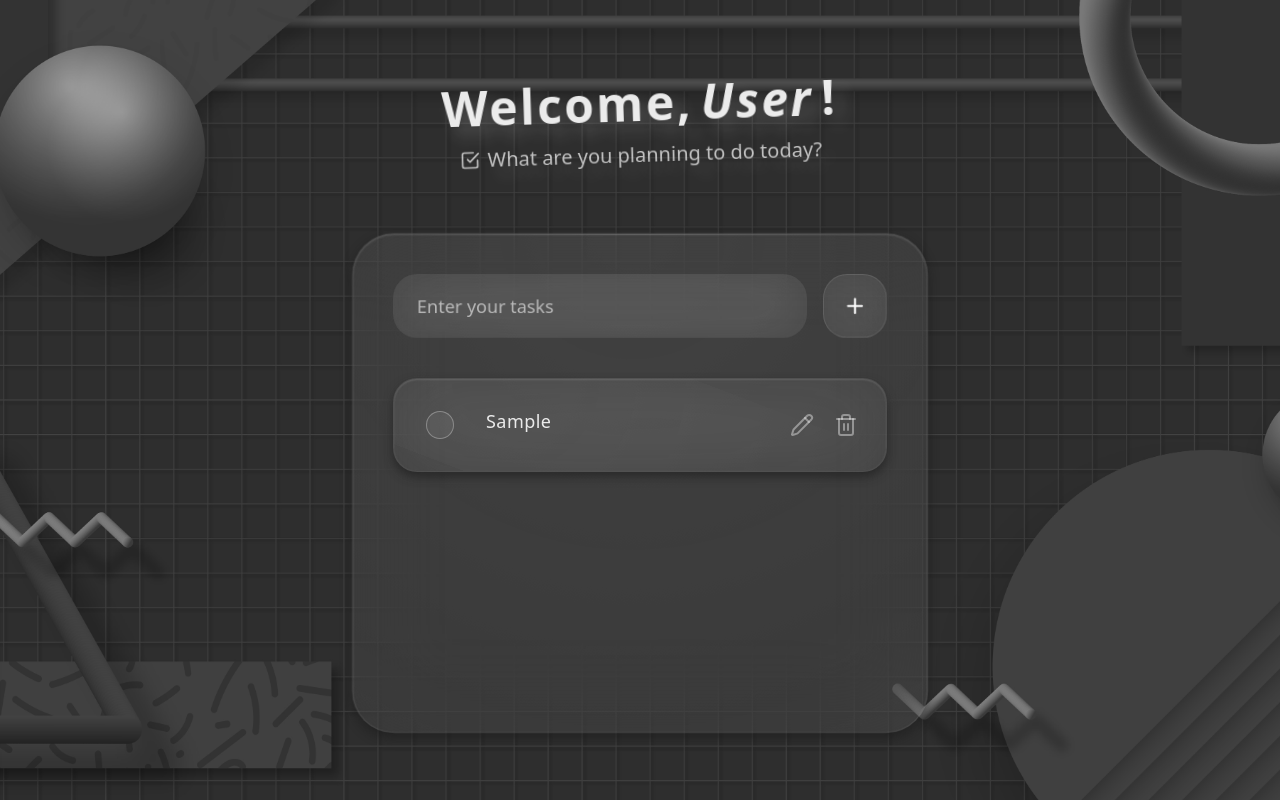
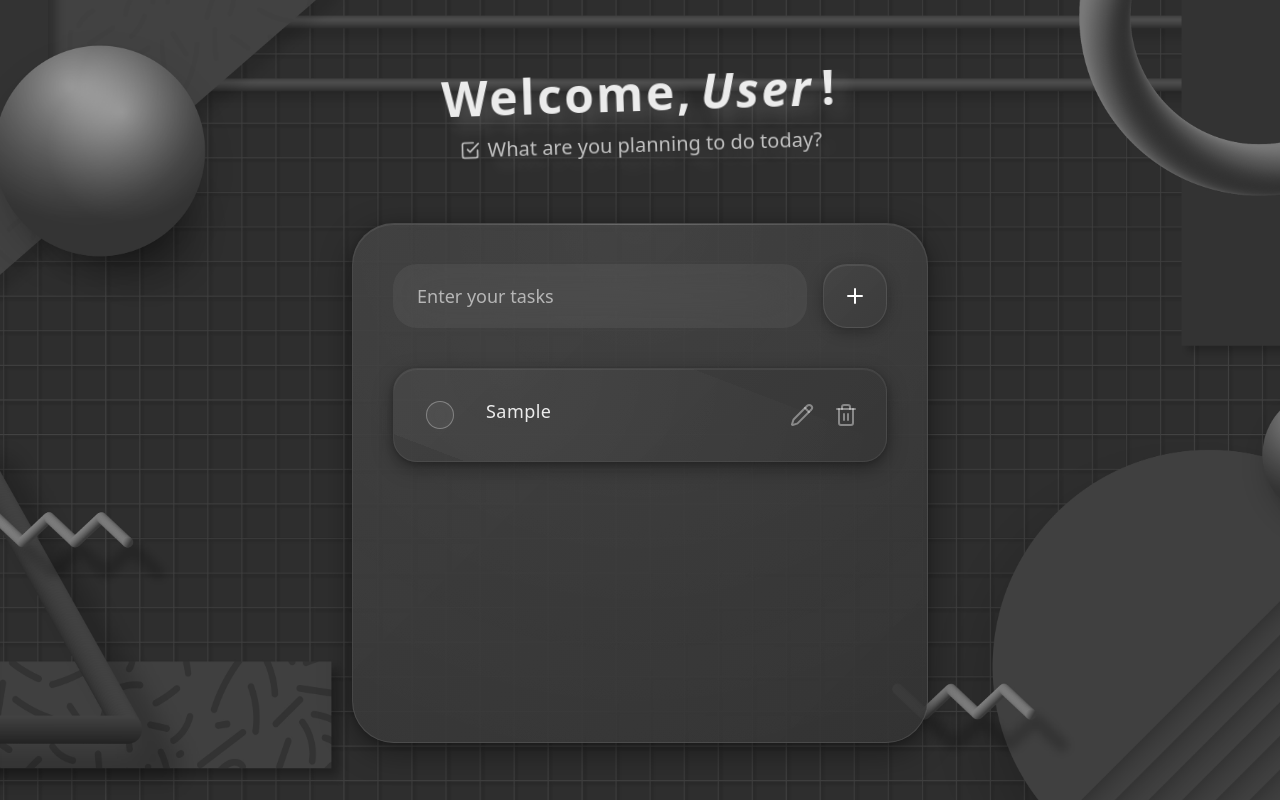
Before and after one commit to lazizbekrakhimov/todolist, a React (Vite) app: page / in a window 1280 px wide. Both pictures are taken after typing "Sample" into the empty fields and a click on the button 855 px from the left and 306 px from the top of the page. Built offline with nearby package versions, Linux system fonts and the light colour scheme.

Commit message:
optimization v1.5

```diff
--- a/src/App.jsx
+++ b/src/App.jsx
@@ -5,7 +5,7 @@ const App = () => {
     <div className="min-h-screen flex flex-col justify-center items-center bg-void relative overflow-hidden">
       <HelloPart />
 
-      <div className="page-enter-bottom glass-card liquid w-full max-w-xl min-h-125 p-8 sm:p-10 rounded-[42px] relative z-10 transition-all duration-300">
+      <div className="page-enter-bottom glass-card liquid w-full max-w-xl min-h-130 p-8 sm:p-10 rounded-[42px] relative z-10 transition-all duration-300">
         <TodoForm />
         <TodoList />
       </div>
--- a/src/components/TodoItem.jsx
+++ b/src/components/TodoItem.jsx
@@ -57,11 +57,11 @@ const TodoItem = ({ index, item }) => {
             </div>
 
             <div className="flex ml-5 gap-5 shrink-0 items-start">
-                <button onClick={() => handleEdit(index)} className="text-white/40 hover:text-white transition">
+                <button onClick={() => handleEdit(index)} className="text-white/40 hover:text-white transition cursor-pointer">
                     <Pencil size={24} />
                 </button>
 
-                <button onClick={() => handleDelete(index)} className="text-white/40 hover:text-red-400 transition">
+                <button onClick={() => handleDelete(index)} className="text-white/40 hover:text-red-400 transition cursor-pointer">
                     <Trash2 size={24} />
                 </button>
             </div>
--- a/src/index.css
+++ b/src/index.css
@@ -10,16 +10,19 @@
   z-index: -1;
 }
 
-/* Base Liquid Glass */
+/* Base Liquid Glass - CHROME DARK STYLE */
 .liquid {
   position: relative;
-  background: rgba(255, 255, 255, 0.05);
-  backdrop-filter: blur(45px) saturate(180%);
-  -webkit-backdrop-filter: blur(45px) saturate(180%);
-  border: 1px solid rgba(170, 170, 170, 0.15);
+  background: linear-gradient(
+    135deg,
+    rgba(60, 60, 60, 0.88) 0%,
+    rgba(50, 50, 50, 0.92) 100%
+  );
+  border: 1px solid rgba(120, 120, 120, 0.3);
   box-shadow:
-    0 5px 10px rgba(29, 29, 29, 0.6),
-    inset 0 1px 2px rgba(170, 170, 170, 0.25);
+    0 8px 32px rgba(0, 0, 0, 0.4),
+    0 2px 8px rgba(0, 0, 0, 0.2),
+    inset 0 1px 0 rgba(255, 255, 255, 0.08);
   overflow: hidden;
   transition: all 0.5s ease;
 }
@@ -29,9 +32,13 @@
   content: "";
   position: absolute;
   inset: -50%;
-  background: radial-gradient(circle at 30% 30%, rgba(170, 170, 170, 0.2), transparent 60%);
+  background: radial-gradient(
+    circle at 30% 30%,
+    rgba(255, 255, 255, 0.05),
+    transparent 60%
+  );
   transform: rotate(25deg);
-  opacity: 0.35;
+  opacity: 1;
   animation: liquidMove 8s linear infinite;
   pointer-events: none;
 }
@@ -44,49 +51,75 @@
   left: 10%;
   width: 80%;
   height: 1px;
-  background: linear-gradient(to right, transparent, rgba(170, 170, 170, 0.35), transparent);
-  opacity: 0.5;
+  background: linear-gradient(
+    to right,
+    transparent,
+    rgba(255, 255, 255, 0.15),
+    transparent
+  );
+  opacity: 1;
   pointer-events: none;
 }
 
-/* Smaller liquid for task card */
+/* Smaller liquid for task card - CHROME DARK */
 .liquid-small {
   position: relative;
-  background: rgba(255, 255, 255, 0.03);
-  backdrop-filter: blur(35px) saturate(160%);
-  border: 1px solid rgba(170, 170, 170, 0.08);
+  background: linear-gradient(
+    135deg,
+    rgba(65, 65, 65, 0.85) 0%,
+    rgba(55, 55, 55, 0.9) 100%
+  );
+  border: 1px solid rgba(110, 110, 110, 0.25);
   overflow: hidden;
   transition: all 0.4s ease;
   box-shadow:
-    0 5px 10px rgba(29, 29, 29, 0.6),
-    inset 0 1px 2px rgba(170, 170, 170, 0.25);
+    0 6px 20px rgba(0, 0, 0, 0.35),
+    0 2px 6px rgba(0, 0, 0, 0.2),
+    inset 0 1px 0 rgba(255, 255, 255, 0.06);
 }
 
 .liquid-small::before {
   content: "";
   position: absolute;
   inset: -40%;
-  background: radial-gradient(circle at 40% 40%, rgba(170, 170, 170, 0.12), transparent 70%);
+  background: radial-gradient(
+    circle at 40% 40%,
+    rgba(255, 255, 255, 0.04),
+    transparent 70%
+  );
   transform: rotate(15deg);
-  opacity: 0.3;
+  opacity: 1;
   animation: liquidMove 10s linear infinite;
   pointer-events: none;
 }
 
-/* Button */
+/* Button - CHROME DARK */
 .liquid-btn {
-  background: rgba(255, 255, 255, 0.06);
-  backdrop-filter: blur(30px);
-  border: 1px solid rgba(170, 170, 170, 0.2);
+  background: linear-gradient(
+    135deg,
+    rgba(70, 70, 70, 0.85) 0%,
+    rgba(60, 60, 60, 0.9) 100%
+  );
+  border: 1px solid rgba(120, 120, 120, 0.3);
   position: relative;
   overflow: hidden;
   transition: all 0.3s ease;
+  box-shadow:
+    0 4px 15px rgba(0, 0, 0, 0.3),
+    inset 0 1px 0 rgba(255, 255, 255, 0.08);
 }
 
 .liquid-btn:hover {
   transform: scale(1.05);
-  background-color: rgba(255, 255, 255, 0.115);
-  box-shadow: 0 0 20px rgba(170, 170, 170, 0.25);
+  background: linear-gradient(
+    135deg,
+    rgba(80, 80, 80, 0.9) 0%,
+    rgba(70, 70, 70, 0.95) 100%
+  );
+  box-shadow:
+    0 6px 25px rgba(0, 0, 0, 0.4),
+    0 0 20px rgba(170, 170, 170, 0.1);
+  border-color: rgba(140, 140, 140, 0.4);
 }
 
 @keyframes liquidWave {
@@ -116,14 +149,19 @@
   animation: liquidWave 14s cubic-bezier(0.37, 0, 0.63, 1) infinite;
 }
 
-
 /* Hover depth */
 .liquid-small:hover {
   transform: translateY(-6px);
+  background: linear-gradient(
+    135deg,
+    rgba(70, 70, 70, 0.9) 0%,
+    rgba(60, 60, 60, 0.95) 100%
+  );
   box-shadow:
-    0 5px 25px rgba(23, 23, 23, 0.6),
-    inset 0 1px 1px rgba(170, 170, 170, 0.1),
-    inset 0 -1px 2px rgba(170, 170, 170, 0.05);
+    0 10px 40px rgba(0, 0, 0, 0.45),
+    0 5px 15px rgba(0, 0, 0, 0.25),
+    inset 0 1px 0 rgba(255, 255, 255, 0.1);
+  border-color: rgba(120, 120, 120, 0.35);
 }
 
 /* Actions reveal */
@@ -138,32 +176,56 @@
   transform: translateX(0);
 }
 
-/* Checkbox */
+/* Checkbox - CHROME DARK */
 .neo-check {
   appearance: none;
   width: 22px;
   height: 22px;
   border-radius: 8px;
-  border: 1.5px solid rgba(170, 170, 170, 0.5);
-  background: rgba(255, 255, 255, 0.03);
-  backdrop-filter: blur(10px);
+  border: 2px solid rgba(130, 130, 130, 0.5);
+  background: linear-gradient(
+    135deg,
+    rgba(60, 60, 60, 0.85) 0%,
+    rgba(50, 50, 50, 0.9) 100%
+  );
   cursor: pointer;
   transition: all 0.25s ease;
   position: relative;
+  box-shadow:
+    0 2px 8px rgba(0, 0, 0, 0.2),
+    inset 0 1px 0 rgba(255, 255, 255, 0.04);
+}
+
+.neo-check:hover {
+  border-color: rgba(150, 150, 150, 0.6);
+  background: linear-gradient(
+    135deg,
+    rgba(70, 70, 70, 0.9) 0%,
+    rgba(60, 60, 60, 0.95) 100%
+  );
 }
 
 .neo-check:checked {
-  background: #aaa;
-  box-shadow: 0 0 10px rgba(170, 170, 170, 0.7);
+  background: linear-gradient(
+    135deg,
+    #c0c0c0 0%,
+    #a8a8a8 100%
+  );
+  border-color: #b5b5b5;
+  box-shadow:
+    0 0 15px rgba(170, 170, 170, 0.3),
+    0 2px 8px rgba(0, 0, 0, 0.2),
+    inset 0 1px 0 rgba(255, 255, 255, 0.25);
 }
 
 .neo-check:checked::after {
+  content: "✓";
   position: absolute;
   font-size: 14px;
   font-weight: bold;
-  color: #222;
+  color: #2a2a2a;
   top: 1px;
-  left: 6px;
+  left: 5px;
 }
 
 /* Bottom enter with soft click */
@@ -195,7 +257,6 @@
   }
 }
 
-
 /* Top enter with soft click */
 .page-enter-top {
   opacity: 0;
```
